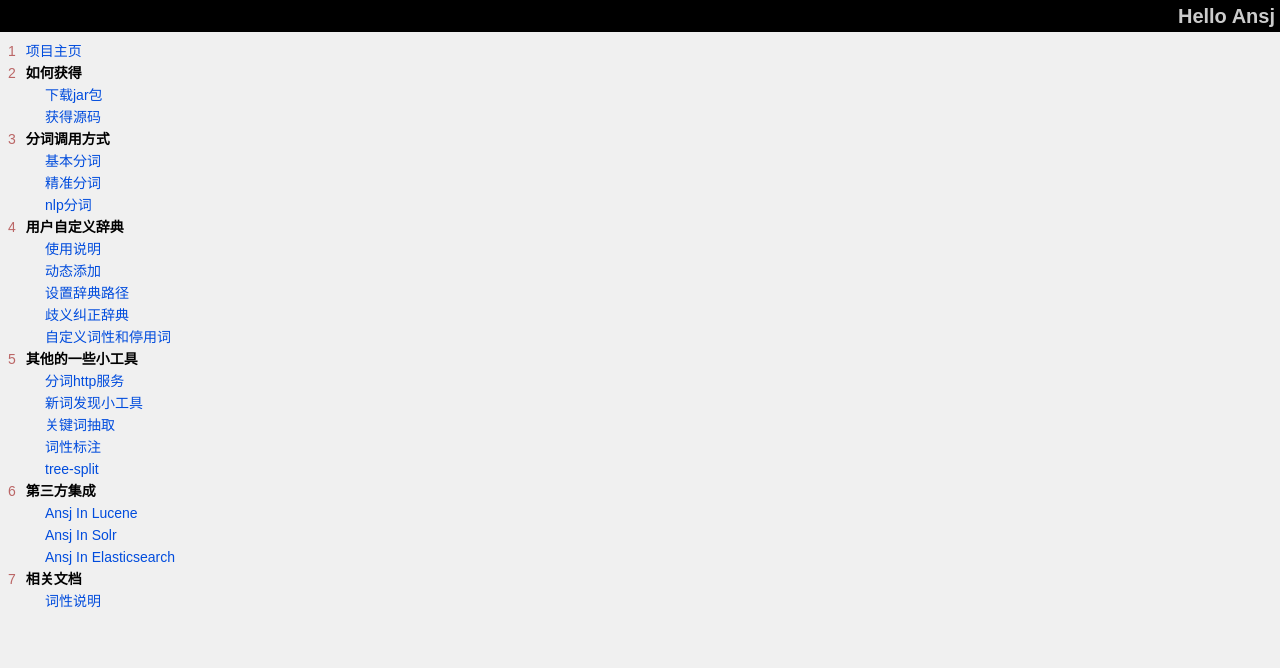
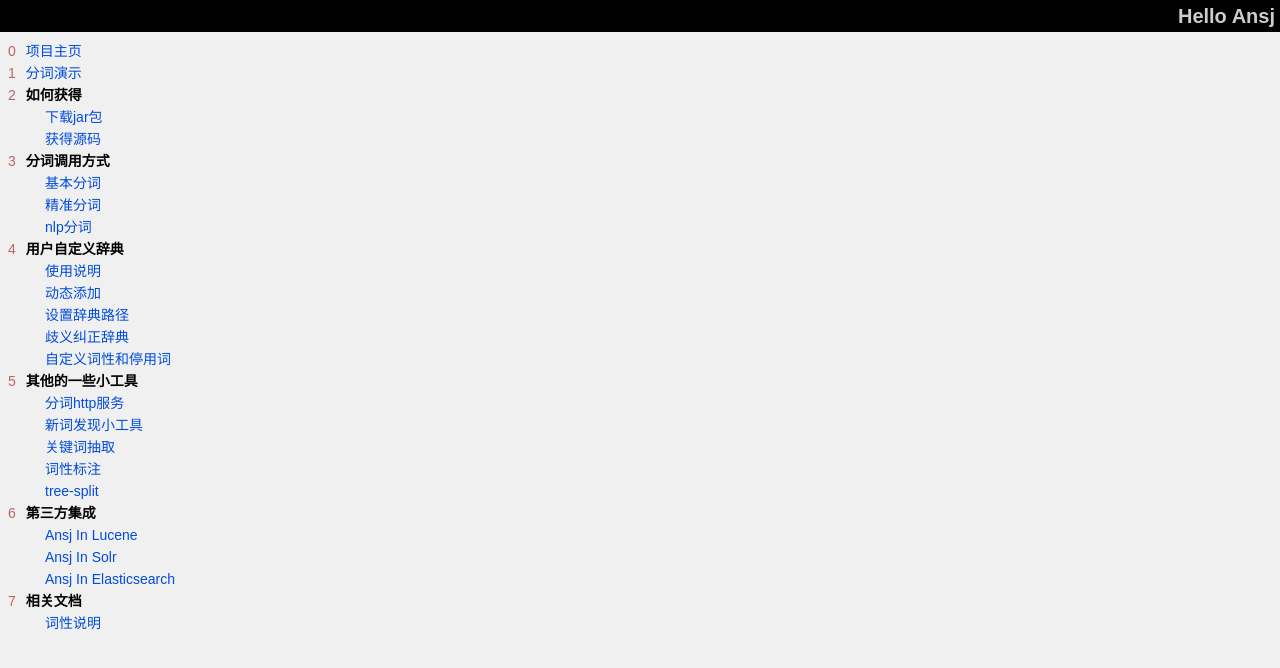
Before and after one commit to NLPchina/ansj_seg, a plain HTML site: page main.html in a window 1280 px wide. Drawn offline with Linux system fonts and the light colour scheme.

Commit message:
Update main.html

```diff
--- a/main.html
+++ b/main.html
@@ -62,7 +62,13 @@
 	<ul class="zdoc_index_table">
 		<li>
 			<div>
-				<span class="num">1</span><a href="https://github.com/ansjsun/ansj_seg/">项目主页</a>
+				<span class="num">0</span><a href="https://github.com/ansjsun/ansj_seg/" target="_blank">项目主页</a>
+			</div>
+		</li>
+
+		<li>
+			<div>
+				<span class="num">1</span><a href="http://demo.ansj.org/">分词演示</a>
 			</div>
 		</li>
 
```
